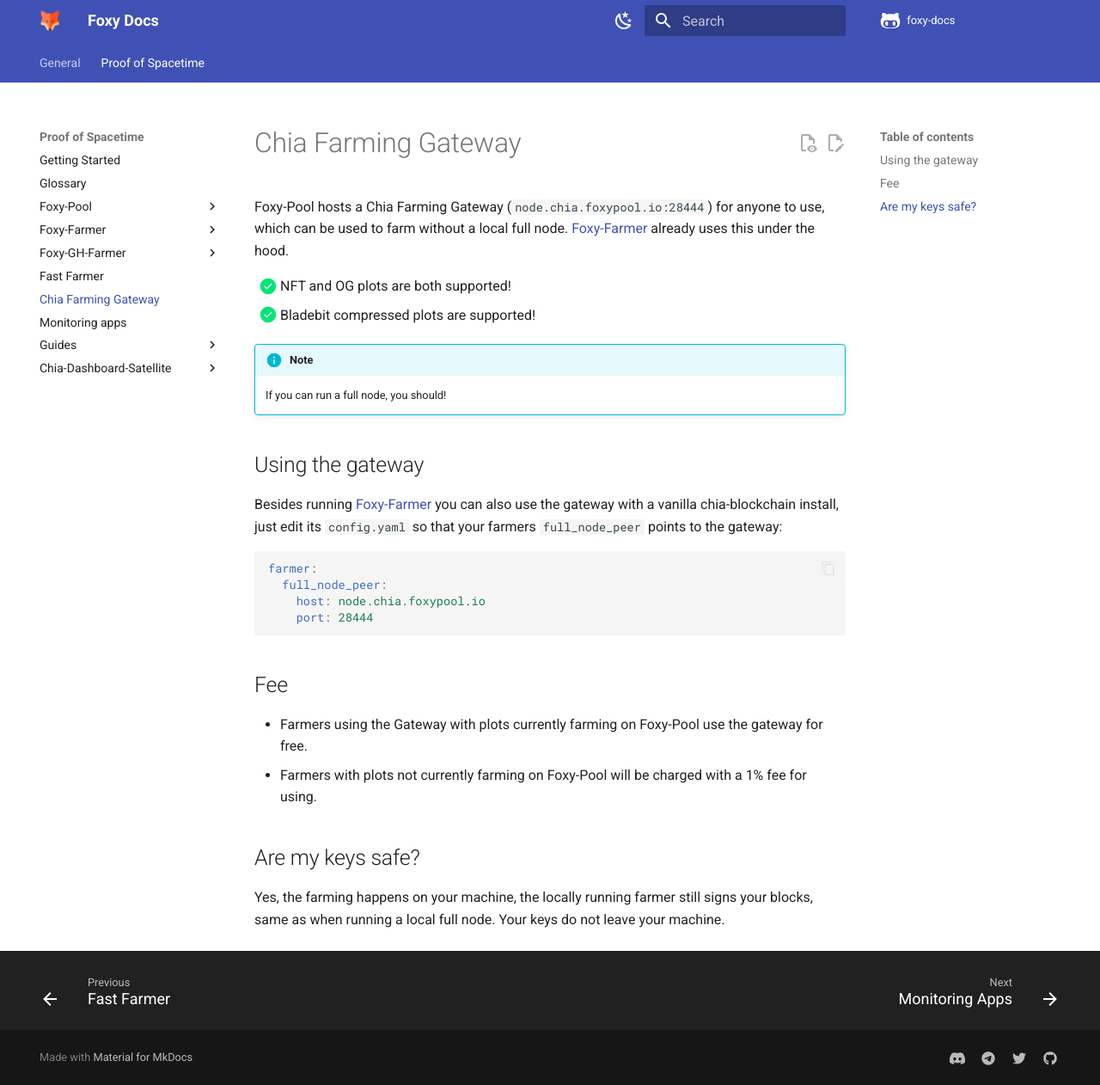
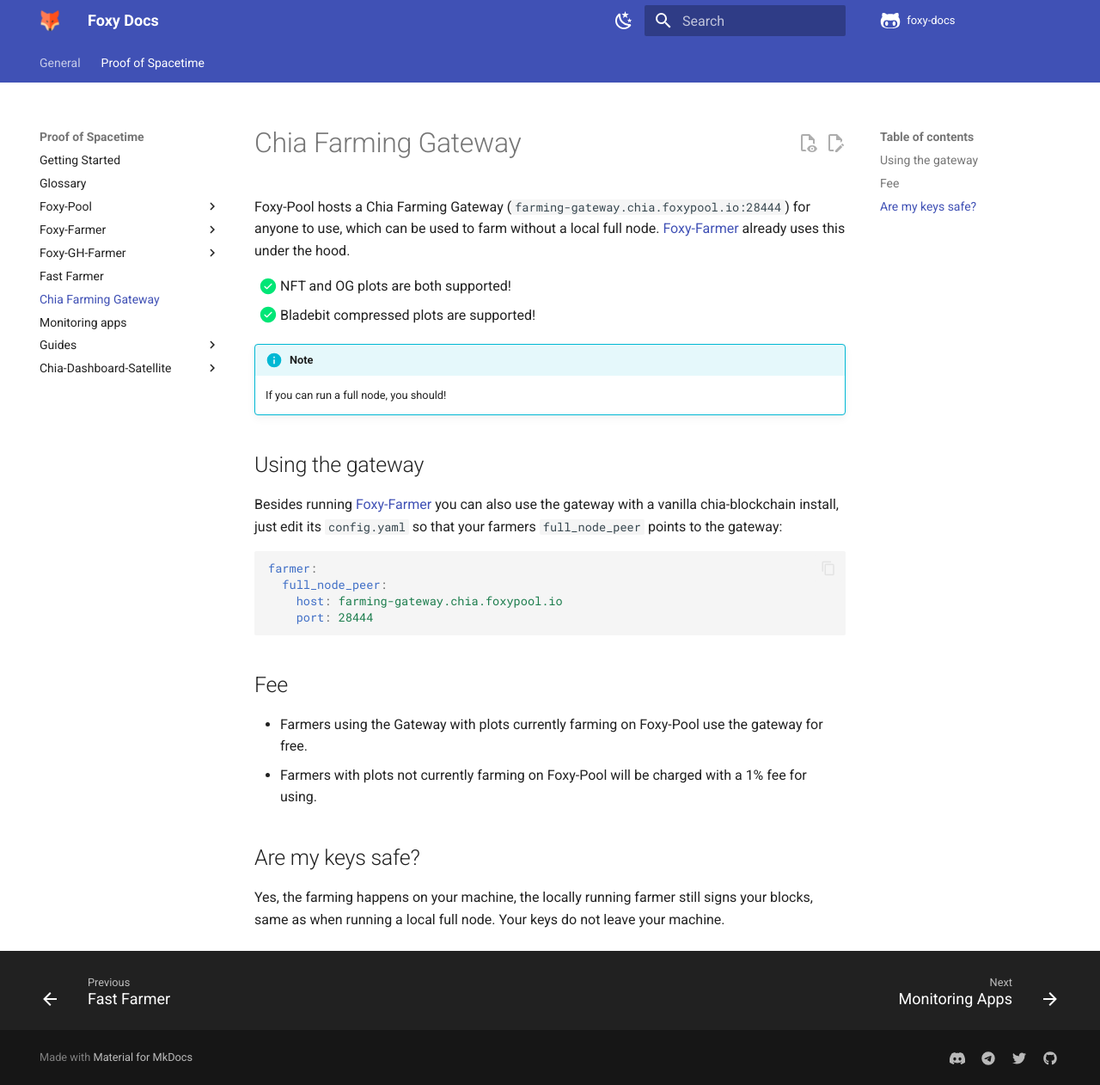
Before and after one commit to foxypool/docs, an MkDocs documentation site: the page built from docs/proof-of-spacetime/chia-farming-gateway/index.md, in a window 1280 px wide and 1262 px high. Shown: the whole window at 86% size. Built offline with MkDocs 1.6.1 and Material for MkDocs 9.7.7, drawn with Linux system fonts in a browser that asks for light colours; comment, search, counter and statistics services are not loaded.

Commit message:
Use new hostnames for farming gateways

````diff
--- a/docs/proof-of-spacetime/chia-farming-gateway/index.md
+++ b/docs/proof-of-spacetime/chia-farming-gateway/index.md
@@ -2,7 +2,7 @@
 title: Chia Farming Gateway
 ---
 
-Foxy-Pool hosts a Chia Farming Gateway (`node.chia.foxypool.io:28444`) for anyone to use, which can be used to farm without a local full node. [Foxy-Farmer](../foxy-farmer/index.md) already uses this under the hood.
+Foxy-Pool hosts a Chia Farming Gateway (`farming-gateway.chia.foxypool.io:28444`) for anyone to use, which can be used to farm without a local full node. [Foxy-Farmer](../foxy-farmer/index.md) already uses this under the hood.
 
 - [x] NFT and OG plots are both supported!
 - [x] Bladebit compressed plots are supported!
@@ -16,7 +16,7 @@
 ```yaml
 farmer:
   full_node_peer:
-    host: node.chia.foxypool.io
+    host: farming-gateway.chia.foxypool.io
     port: 28444
 ```
 
````
Also changed, not shown: docs/proof-of-spacetime/fast-farmer/index.md (+2 -2 lines), docs/proof-of-spacetime/guides/switching-from-flex-farmer-to-foxy.md (+1 -1 lines).
